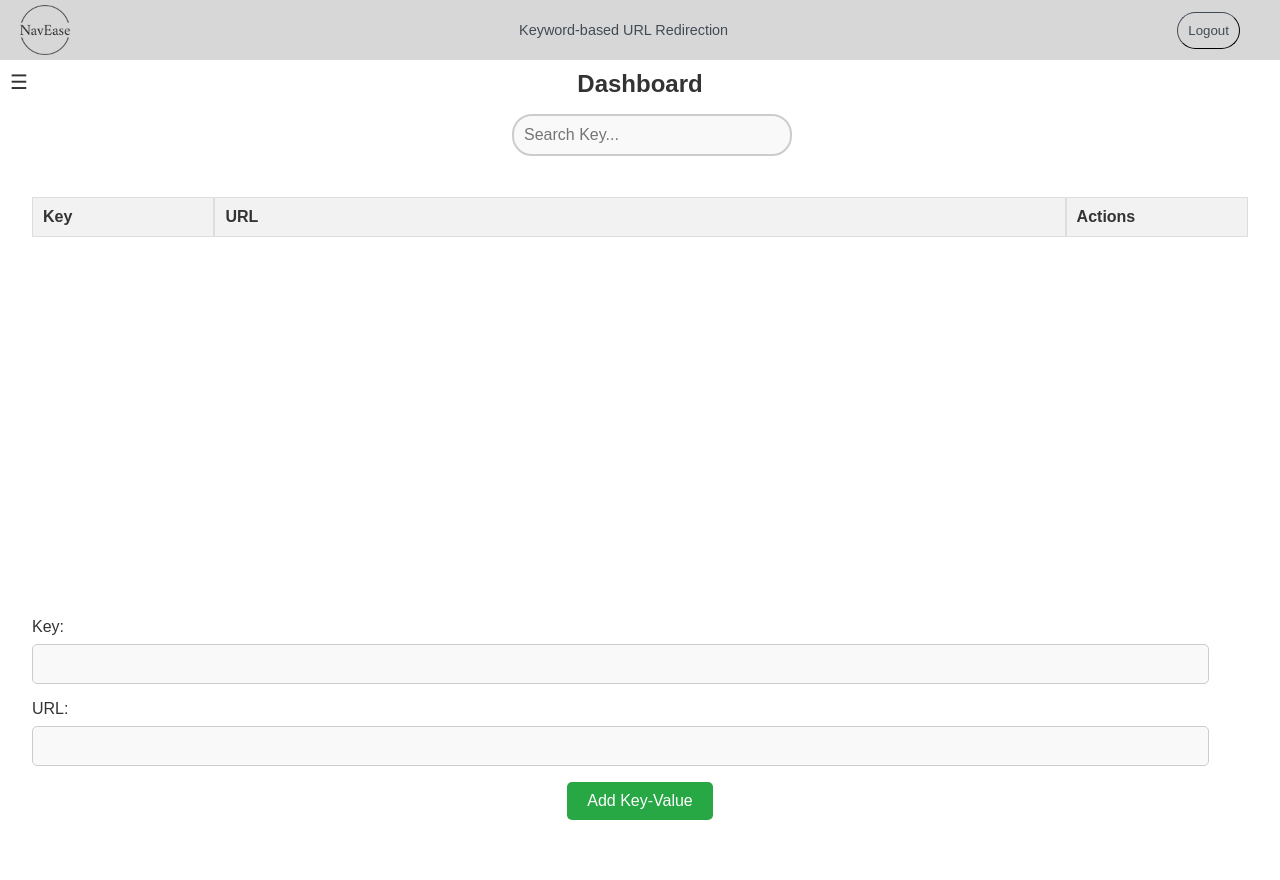
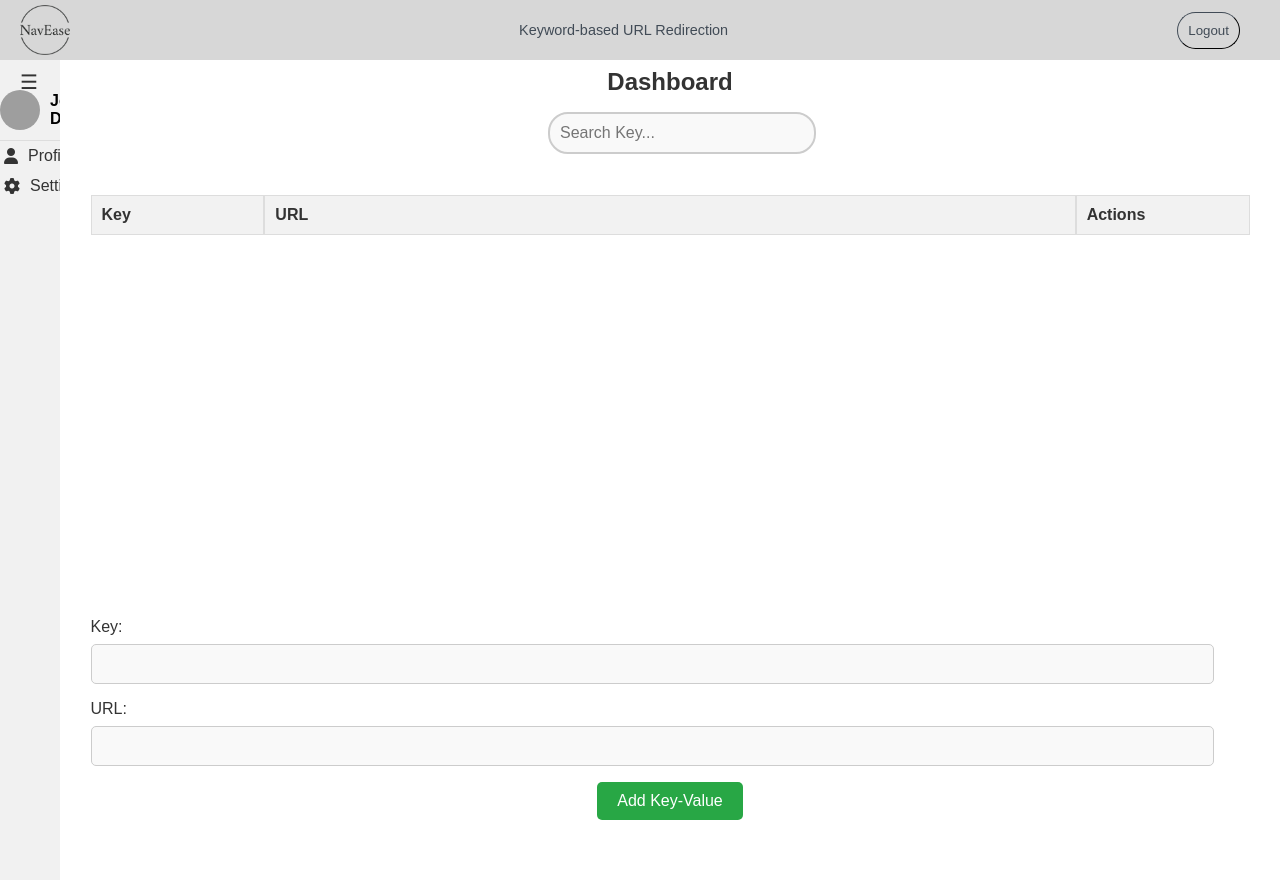
Before and after one commit to akhileshSRE/NavEase-app, a Flask app: page /dashboard in a window 1280 px wide. Run offline with Flask 2, Linux system fonts and the light colour scheme; the visitor is signed in with stand-in values (Sample User, id 1); data that the repository does not hold is empty; some libraries are stand-ins or nearby versions; grey boxes are pictures that could not be loaded.

Commit message:
side nav open close working, fix content

```diff
--- a/app/static/css/dashboard.css
+++ b/app/static/css/dashboard.css
@@ -270,19 +270,42 @@ header h1 {
 /* Sidenav styles */
 .sidenav {
     height: calc(100% - 60px);
-    width: 200px;
+    width: 60px; /* Adjust this value to control the width when closed */
     position: fixed;
     z-index: 1;
     top: 60px;
-    left: -200px; /* Initially hidden */
+    left: 0;
     background-color: #f1f1f1;
     overflow-x: hidden;
     padding-top: 20px;
-    transition: 0.5s;
+    transition: width 0.3s;
+    display: flex;
+    flex-direction: column;
+    align-items: center;
 }
 
 .sidenav.active {
-    left: 0; /* Visible when active */
+    width: 200px; /* Adjust this value to control the width when opened */
+}
+
+.sidenav-icons {
+    display: flex;
+    flex-direction: column;
+    align-items: center;
+    justify-content: center;
+    width: 100%;
+}
+
+.sidenav-icon {
+    width: 30px;
+    height: 30px;
+    margin: 10px 0;
+    opacity: 1;
+    transition: opacity 0.3s;
+}
+
+.sidenav.active .sidenav-icon {
+    opacity: 0;
 }
 
 .sidenav a {
@@ -292,10 +315,15 @@ header h1 {
     color: #333;
     display: flex;
     align-items: center;
+    width: 100%;
+    opacity: 1;
+    transition: opacity 0.3s;
 }
 
 .sidenav a span {
     margin-left: 10px;
+    opacity: 1;
+    transition: opacity 0.3s;
 }
 
 .sidenav a:hover {
@@ -307,6 +335,9 @@ header h1 {
     align-items: center;
     padding: 10px;
     border-bottom: 1px solid #ddd;
+    width: 100%;
+    opacity: 1;
+    transition: opacity 0.3s;
 }
 
 .sidenav-profile img {
@@ -314,16 +345,20 @@ header h1 {
     height: 40px;
     border-radius: 50%;
     margin-right: 10px;
+    opacity: 1;
+    transition: opacity 0.3s;
 }
 
 .sidenav-profile span {
     font-weight: bold;
+    opacity: 1;
+    transition: opacity 0.3s;
 }
 
 .main-content {
-    margin-left: 0;
-    transition: margin-left 0.5s;
-    width: 100%;
+    margin-left: 60px; /* Adjust this value to match the initial sidenav width */
+    transition: margin-left 0.3s;
+    width: calc(100% - 60px); /* Adjust this value to match the initial sidenav width */
     height: 90%; /* Adjust as necessary */
     display: flex;
     flex-direction: column;
@@ -332,8 +367,8 @@ header h1 {
 }
 
 .main-content.sidenav-active {
-    margin-left: 200px;
-    width: calc(100% - 200px);
+    margin-left: 200px; /* Adjust this value to match the opened sidenav width */
+    width: calc(100% - 200px); /* Adjust this value to match the opened sidenav width */
 }
 
 /* Toggle button styles */
@@ -343,13 +378,13 @@ header h1 {
     cursor: pointer;
     position: fixed;
     top: 70px;
-    left: 10px;
+    left: 20px; /* Adjust this value to control the toggle button position */
     z-index: 2;
-    transition: left 0.5s;
+    transition: left 0.3s;
 }
 
 .toggle-btn.active {
-    left: 210px;
+    left: 220px; /* Adjust this value to match the opened sidenav width + toggle button position */
 }
 
 
```
